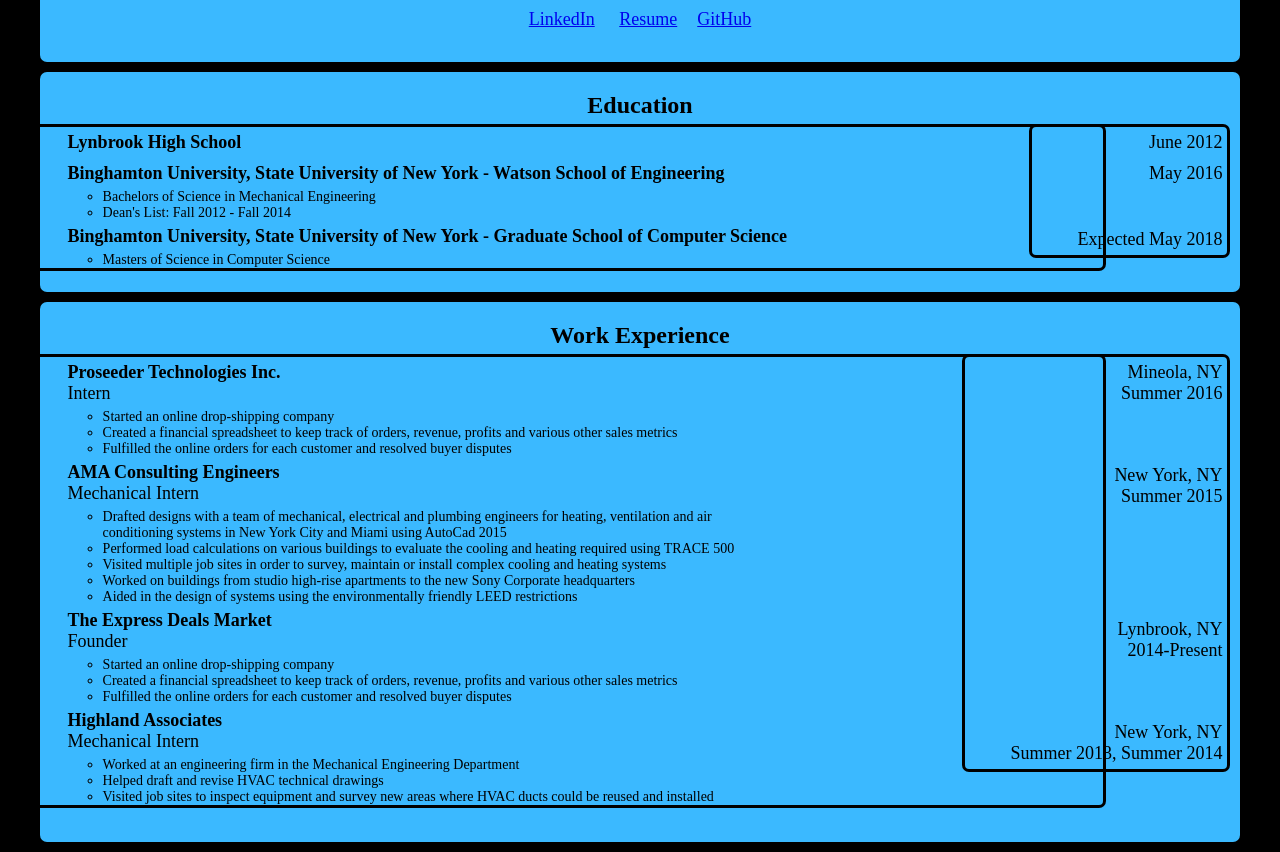
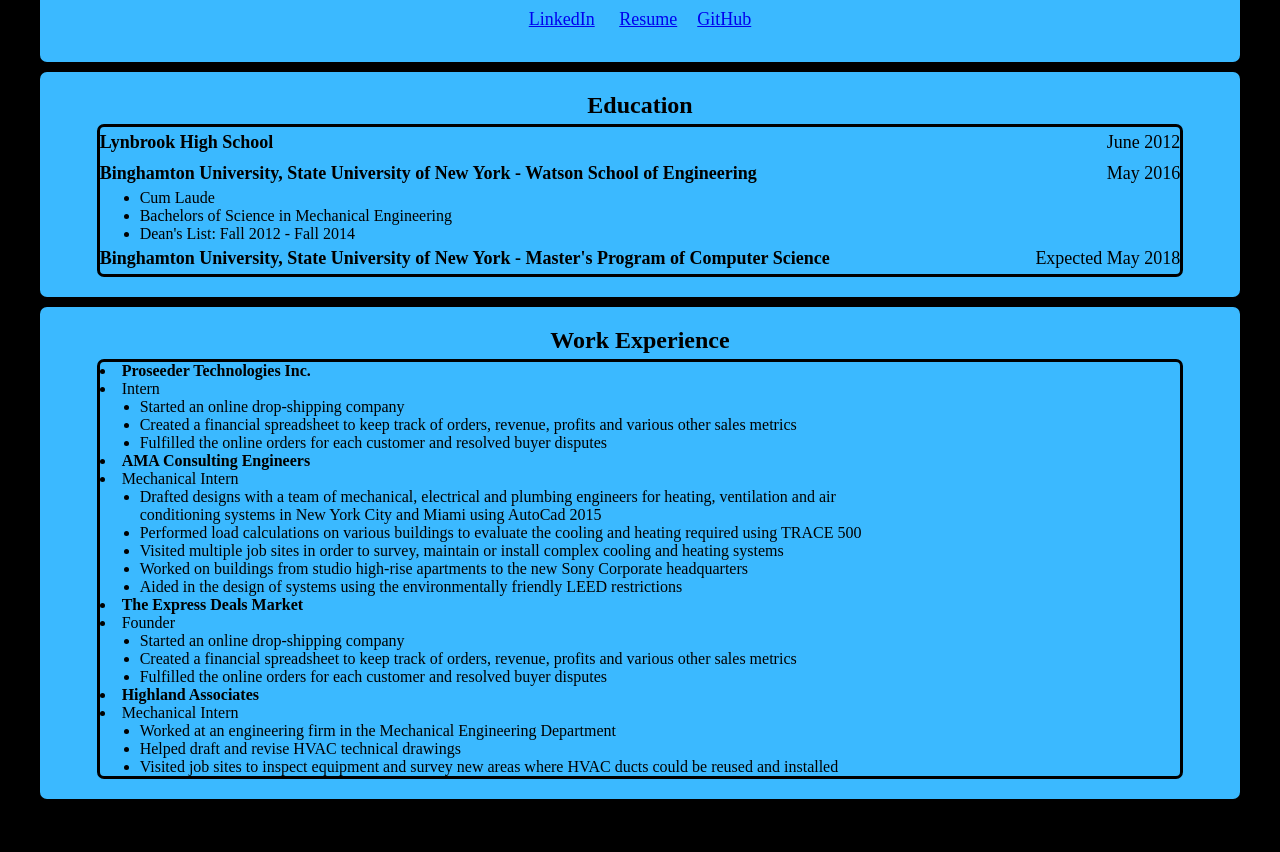
Before and after one commit to AlexMarcus/MySite, a plain HTML site: page index.html in a window 1280 px wide. Shown: the part 374-1226 px from the top of the page. After the commit the page ends 1183 px from the top, so only its background shows below. Drawn offline with nearby package versions, Linux system fonts and the light colour scheme; some packages are replaced by stand-ins of ours; a script that the page names is missing.

Commit message:
changed date style

```diff
--- a/homepage_stye.css
+++ b/homepage_stye.css
@@ -52,8 +52,9 @@ body{
 .column{
 	border: 3px solid black;
 	border-radius: 7px;
-	position: absolute;
-
+	position: relative;
+	margin: 0 auto;
+	width: 90%;
 }
 
 .contact{
@@ -72,71 +73,34 @@ body{
 	font-size: 18px
 }
 
-#education{
-	 height: 180px;
+.textalign-left{
+	margin: 5px 0;
+	float: left;
 }
 
-#left-column{
-	 left: -20px;
-	  width: 90%;
+.textalign-right{
+	margin: 5px 0;
+	float: right;
 }
 
-#right-column{
-	 right: 10px;
+#list p{
+	font-size: 18px;
 }
 
-#list{
-	list-style-type: none;
-	margin:0;
-}
-
-#list li{
-	font-size: 18px;
-	padding: 5px;
+#list-inner{
+	margin: 0;
 }
 
 #list-inner li{
 	padding: 0 0 0 0;
-	font-size: 14px;
-}
-
-.dates li{
-	margin: 0;
-	padding: 5px;
-	list-style-type: none;
-	font-size: 18px;
-	text-align: right;
-}
-
-#may-date-edu{
-	 padding-top: 20px;
+	font-size: 16px;
 }
 
 .bold-list-element{
 	 font-weight: bold;
 }
 
-#edm-date{
-	padding-top: 107px;
-}
-
-#highland-date{
-	padding-top: 56px;
-}
-
-#ama-date{
-	padding-top: 56px;
-}
-
 @media (max-width: 980px){
-	.dates li{
-		font-size: 14px;
-	}
-
-	#may-date-edu{
-		padding-top: 13px;
-	}
-
 	#list li{
 		font-size: 14px;
 		padding: 5px;
@@ -145,41 +109,16 @@ body{
 		padding: 0 0 0 0;
 		font-size: 12px;
 	}
-
-	#education{
-		height: 180px;
-	}
-
-	#edm-date{
-		padding-top: 89px;
-	}
-
-	#highland-date{
-		padding-top: 47px;
-	}
-	#ama-date{
-		padding-top: 46px;
-	}
 }
 
-@media (max-width: 780px){
-	#may-date-edu{
-		padding-top: 30px;
-	}
-}
-
-@media (max-width: 750px){
+@media (max-width: 875px){
 	#header-image{
 		display: none;
 	}
-	#right-column{
+	.textalign-right{
 		display: none;
 	}
-	#left-column{
-		position: relative;
-		margin: 0 auto;
-		left:-20px;
-	}
+
 }
 
 
--- a/index.html
+++ b/index.html
@@ -44,38 +44,22 @@
 		<h2 class = 'title'>
 				Education
 		</h2>
-		<div class = 'column' id = 'left-column'>
-			<ul id = 'list'>
-				<li class= 'bold-list-element'>Lynbrook High School</li>
-				<li class = 'bold-list-element'>Binghamton University, State University of New York - Watson School of Engineering</li>
+		<div class = 'column' id = 'list'>
+			<p class = 'bold-list-element textalign-left'>Lynbrook High School</p><p class = 'textalign-right'> June 2012</p><div style="clear: both"></div>
+			<p class = 'bold-list-element textalign-left'>Binghamton University, State University of New York - Watson School of Engineering</p><p class = 'textalign-right'> May 2016</p><div style="clear: both"></div>
 				<ul id = 'list-inner'>
+					<li>Cum Laude </li>
 					<li>Bachelors of Science in Mechanical Engineering</li>
 					<li>Dean's List: Fall 2012 - Fall 2014 </li>
 				</ul>
-				<li class = 'bold-list-element'>Binghamton University, State University of New York - Graduate School of Computer Science</li>
-					<ul id = 'list-inner'>
-						<li>Masters of Science in Computer Science</li>
-					</ul>
-			</ul>
-		</div>
-		<div class = 'column' id = 'right-column'>
-			<ul class = 'dates' style="margin: 0">
-				<li>June 2012</li>
-				<li>May 2016</li>
-				<ul>
-					<li></li>
-					<li></li>
-				</ul>
-				<li id = 'may-date-edu'>Expected May 2018</li>
-			</ul>
+			<p class = 'bold-list-element textalign-left'>Binghamton University, State University of New York - Master's Program of Computer Science</p><p class = 'textalign-right'>Expected May 2018</p><div style="clear: both"></div>
 		</div>
 	</div>
-	<div class = 'container' id = 'work-experience' style='height: 500px'>
+	<div class = 'container' id = 'work-experience'>
 		<h2 class = 'title'>
 				Work Experience
 		</h2>
-		<div class = 'column' id = 'left-column'>
-			<ul id = 'list'>
+		<div class = 'column' id = 'list'>
 			<li class = 'bold-list-element' style="padding-bottom: 0;">Proseeder Technologies Inc.</li>
 			<li style = "padding-top: 0">Intern</li>
 				<ul id = 'list-inner'>
@@ -106,15 +90,6 @@
 					<li>Helped draft and revise HVAC technical drawings</li>
 					<li>Visited job sites to inspect equipment and survey new areas where HVAC ducts could be reused and installed</li>
 				</ul>
-			</ul>
-		</div>
-		<div class = column id = 'right-column'>
-			<ul class = 'dates' style="margin: 0">
-				<li id = 'pros-date'>Mineola, NY<br>Summer 2016</li>
-				<li id = 'ama-date'>New York, NY<br>Summer 2015</li>
-				<li id = 'edm-date'>Lynbrook, NY<br>2014-Present</li>
-				<li id = 'highland-date'>New York, NY<br>Summer 2013, Summer 2014</li>
-			</ul>
 		</div>
 	</div>
 
```
Lines whose indentation alone changed are shown as unchanged.
